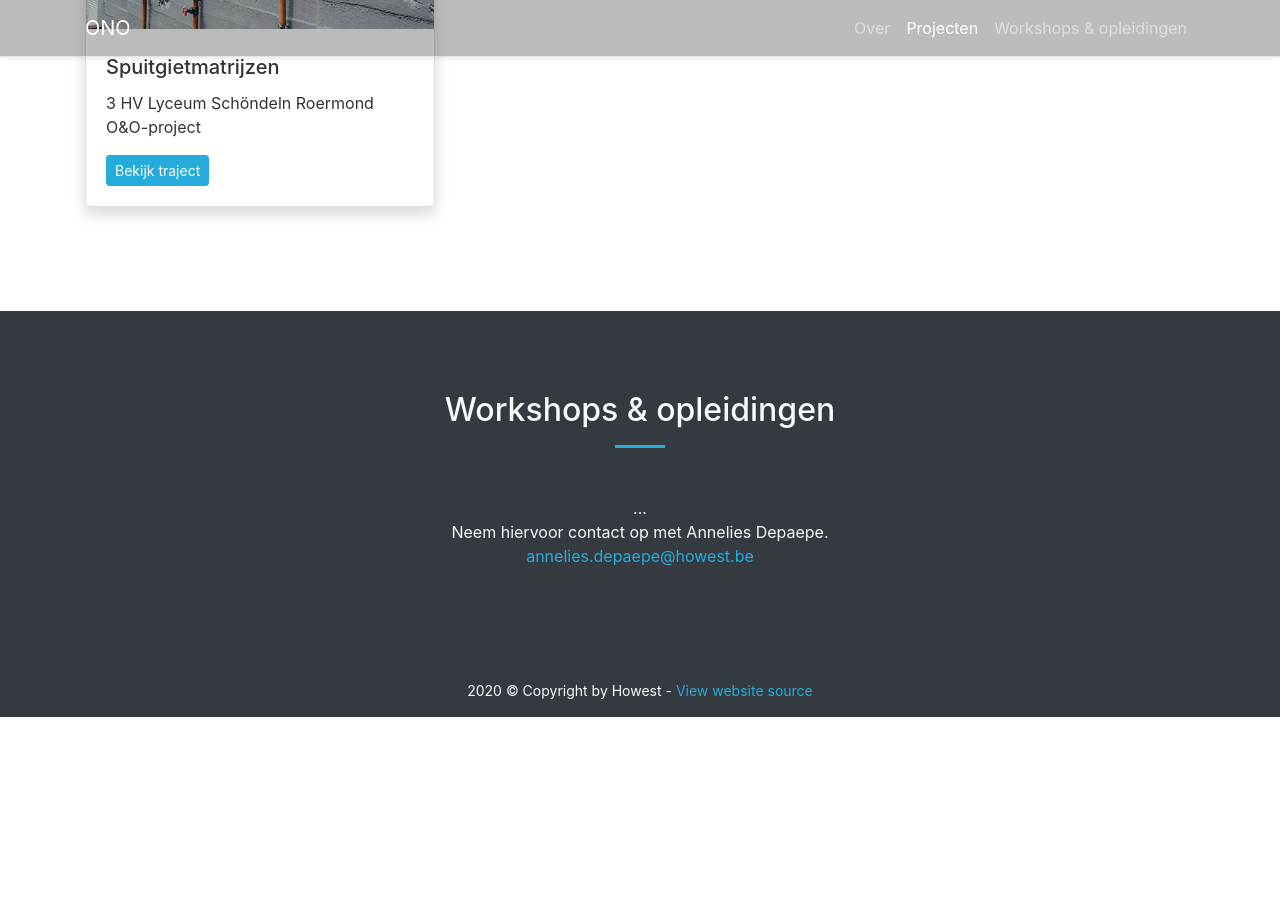
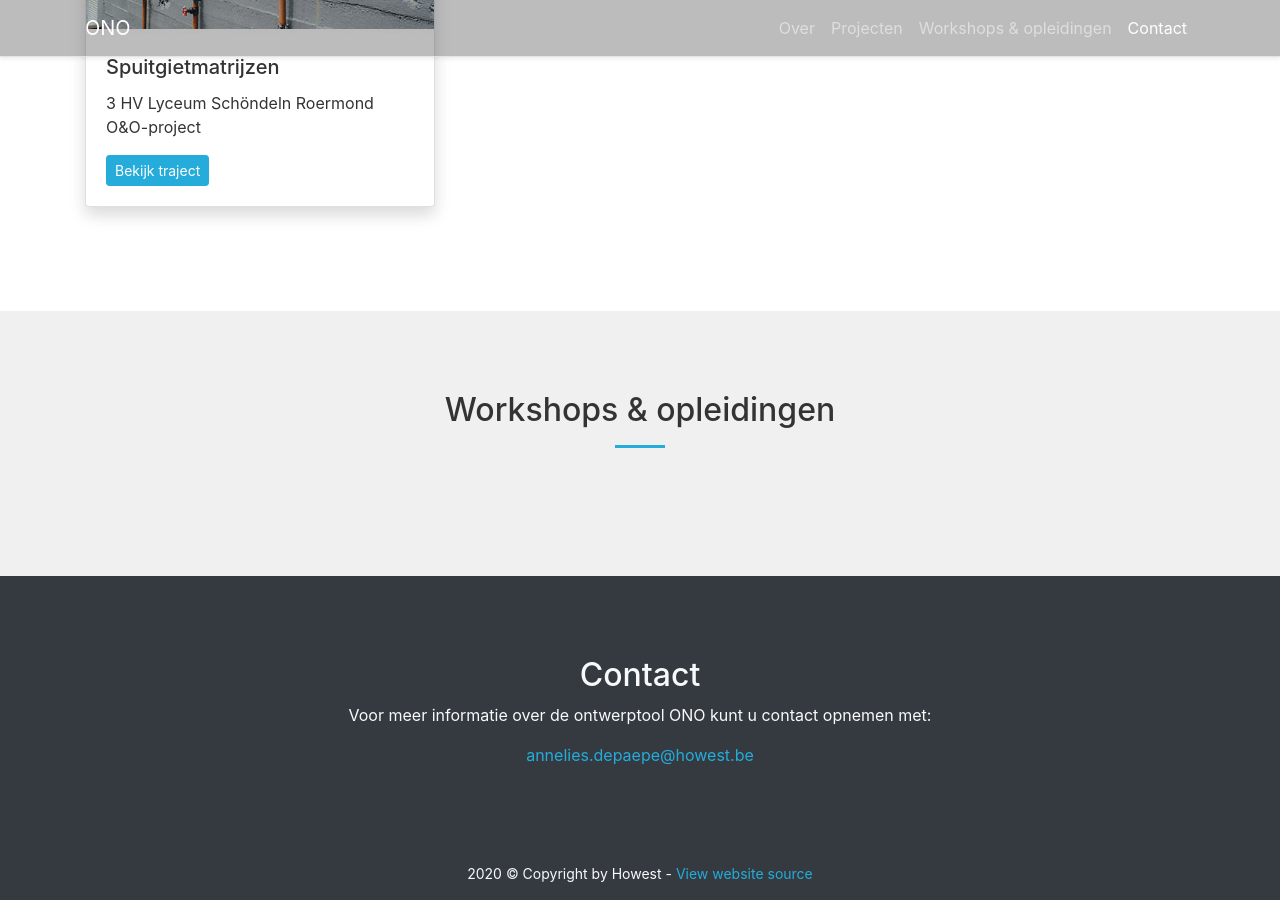
Before and after one commit to adepaepe/ono-trajecten, a Jekyll site: the page built from docs/index.html, in a window 1280 px wide and 900 px high, scrolled down 2022 px. Built offline with Jekyll 4.4.1, drawn with Linux system fonts in a browser that asks for light colours; before the commit the page ends 2739 px from its top, so only the background shows below that.

```diff
--- a/docs/_trajecten/ecodesign.html
+++ b/docs/_trajecten/ecodesign.html
@@ -158,7 +158,7 @@ ono:
     <div class="row">
       <div class="col-lg-3">
         <h2>Context</h2>
-        1ste graad secundair onderwijs B-stroom<br>
+        1ste graad - B-stroom<br>
         STEM <br>
         5 lesuren<br>
 
--- a/docs/_trajecten/eenzaamheid.html
+++ b/docs/_trajecten/eenzaamheid.html
@@ -51,9 +51,9 @@ ono:
       track: limited
       time: 30 min
       groupform: per 3/4
-      technique: (nog te bepalen)
-      media: Balpen + papier
-      goal: Formuleren van een onderzoeksvraag.
+      technique: Vragenmuur + formuleren van onderzoeksvraag
+      media: Balpen + papier + criteria 'onderzoeksvraag'.
+      goal: Formuleren van een betekenisvolle en afgebakende onderzoeksvraag.
 
     - card: research-question
       track: limited
--- a/docs/index.html
+++ b/docs/index.html
@@ -6,8 +6,10 @@ navigation:
    title: Over
  - id: projecten
    title: Projecten
- - id: Workshops & opleidingen
+ - id: workshops
    title: Workshops & opleidingen
+ - id: contact
+   title: Contact
 ---
 <header id="home" class="home">
   <div class="header-content">
@@ -58,16 +60,25 @@ navigation:
   </div>
 </section>
 
+<section id="workshops" class="alternate">
+  <div class="container">
+    <div class="row">
+      <div class="col-lg-8 offset-lg-2 text-center">
+        <h2>Workshops & opleidingen</h2>
+        <hr>
+      </div>
+    </div>
+  </div>
+</section>
 
 <section id="contact" class="bg-dark text-light">
   <div class="container">
     <div class="row">
       <div class="col-lg-8 offset-lg-2 text-center">
-    <h2>Workshops & opleidingen</h2>
-    <hr>
-      ... <br>
-      Neem hiervoor contact op met Annelies Depaepe.<br />
-      <a href="mailto:annelies.depaepe@howest.be">annelies.depaepe@howest.be</a>
-    </p>
+          <h2>Contact</h2>
+          <p>Voor meer informatie over de ontwerptool ONO kunt u contact opnemen met:</p>
+        <a href="mailto:annelies.depaepe@howest.be">annelies.depaepe@howest.be</a>
+      </div>
+    </div>
   </div>
 </section>
```
